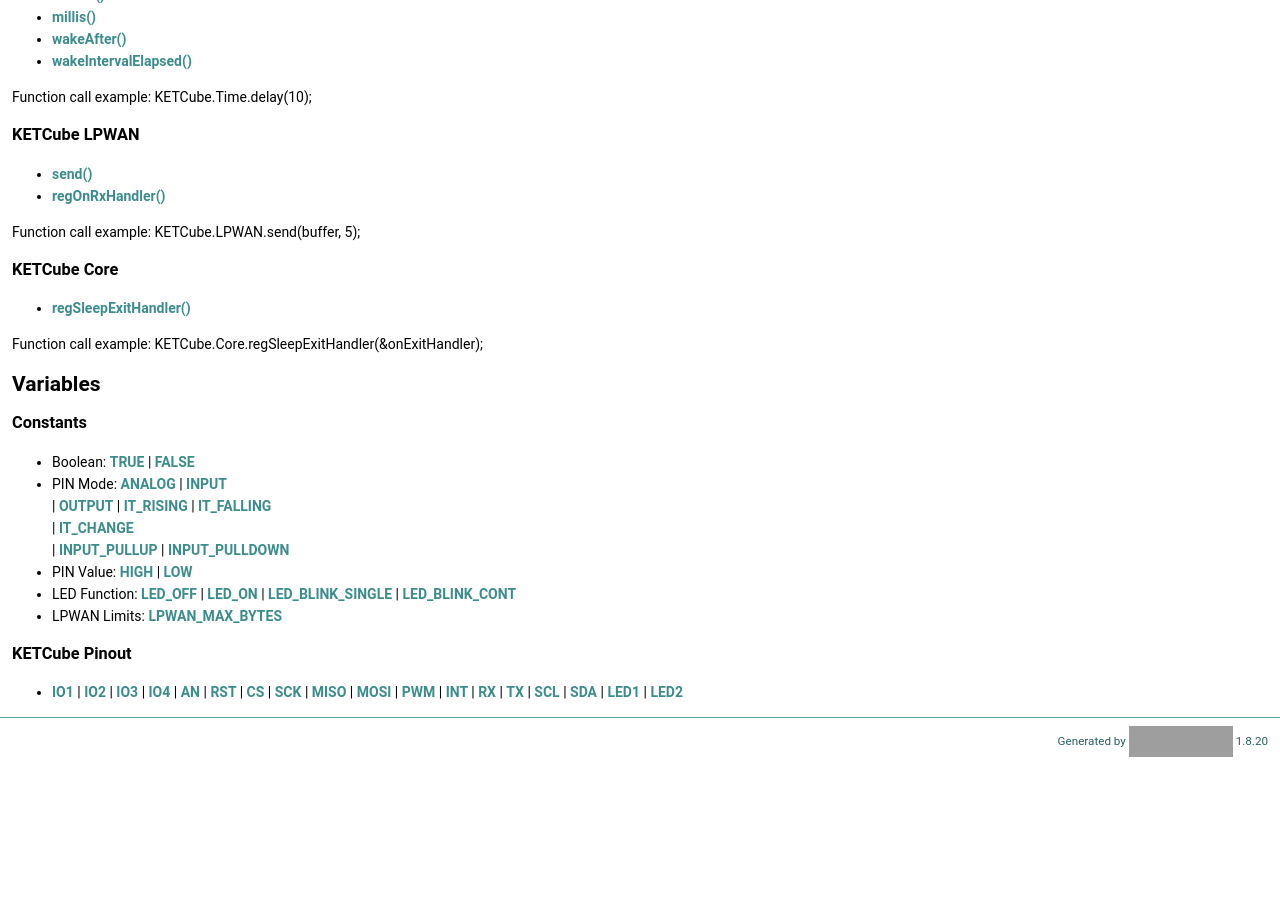
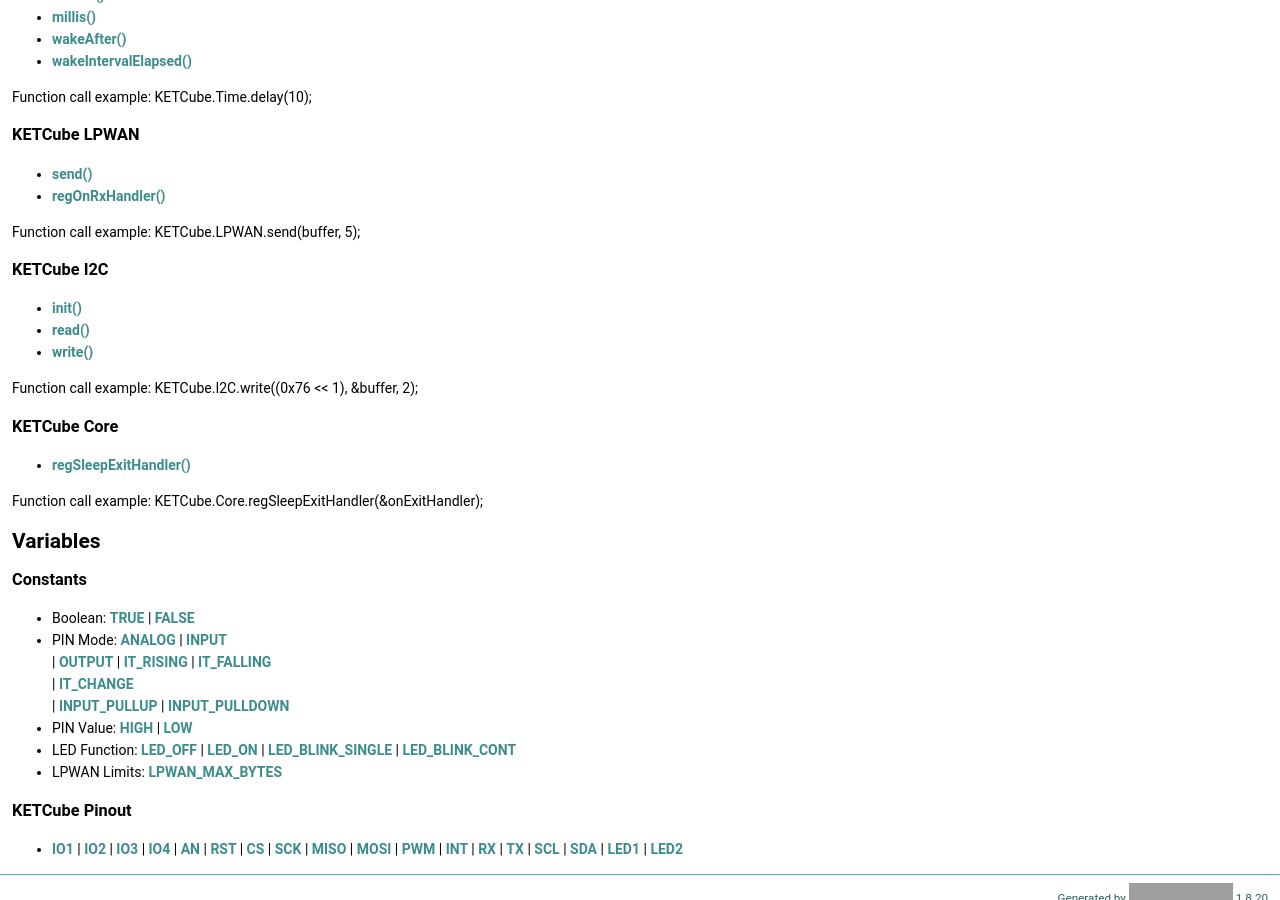
Before and after one commit to SmartCAMPUSZCU/KETCube-EDU-web_cs, a Jekyll site: the page files/apidoc/index.html, which Jekyll copies as it is, in a window 1280 px wide and 900 px high, scrolled down 1390 px. Built offline with Jekyll 4.4.1, drawn with Linux system fonts in a browser that asks for light colours; before the commit the page ends 2147 px from its top, so only the background shows below that; grey boxes are pictures that could not be loaded.

Commit message:
I2C APIdoc

```diff
--- a/files/apidoc/index.html
+++ b/files/apidoc/index.html
@@ -98,6 +98,13 @@
 <li><a class="el" href="structketCube__Arduino__API__t_1_1LPWAN.html#ae777b03f8568a56b567a3dacf360ccce">regOnRxHandler()</a></li>
 </ul>
 <p>Function call example: KETCube.LPWAN.send(buffer, 5);</p>
+<h3>KETCube I2C</h3>
+<ul>
+<li><a class="el" href="structketCube__Arduino__API__t_1_1I2C.html#a1fed1e9a524f7f684e7561b2b39526e9">init()</a></li>
+<li><a class="el" href="structketCube__Arduino__API__t_1_1I2C.html#a11e1ce25ac0d70b987d0c028d65c39b4">read()</a></li>
+<li><a class="el" href="structketCube__Arduino__API__t_1_1I2C.html#ab524cdebcdb27f2c8c0a256c50040ae2">write()</a></li>
+</ul>
+<p>Function call example: KETCube.I2C.write((0x76 &lt;&lt; 1), &amp;buffer, 2);</p>
 <h3>KETCube Core</h3>
 <ul>
 <li><a class="el" href="structketCube__Arduino__API__t_1_1Core.html#acedb1a8b1acf74bf674d22fb86a98004">regSleepExitHandler()</a></li>
```
